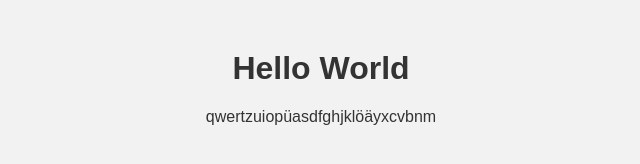
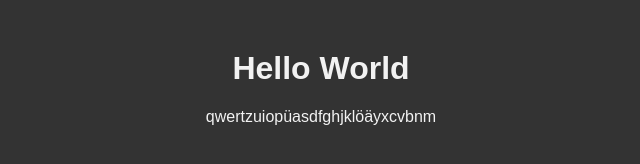
Before and after one commit to BenDover70/gfs, a plain HTML site: page index.html in a window 1280 px wide. Shown: the whole page, without its empty margins (319-959 px from the left). Drawn offline with Linux system fonts and the light colour scheme.

Commit message:
Update styles.css

```diff
--- a/styles.css
+++ b/styles.css
@@ -1,7 +1,7 @@
 body {
   font-family: Arial, sans-serif;
-  background-color: #f2f2f2;
-  color: #333;
+  background-color: #333333;
+  color: #f2f2f2;
   text-align: center;
   margin-top: 50px;
 }
```
